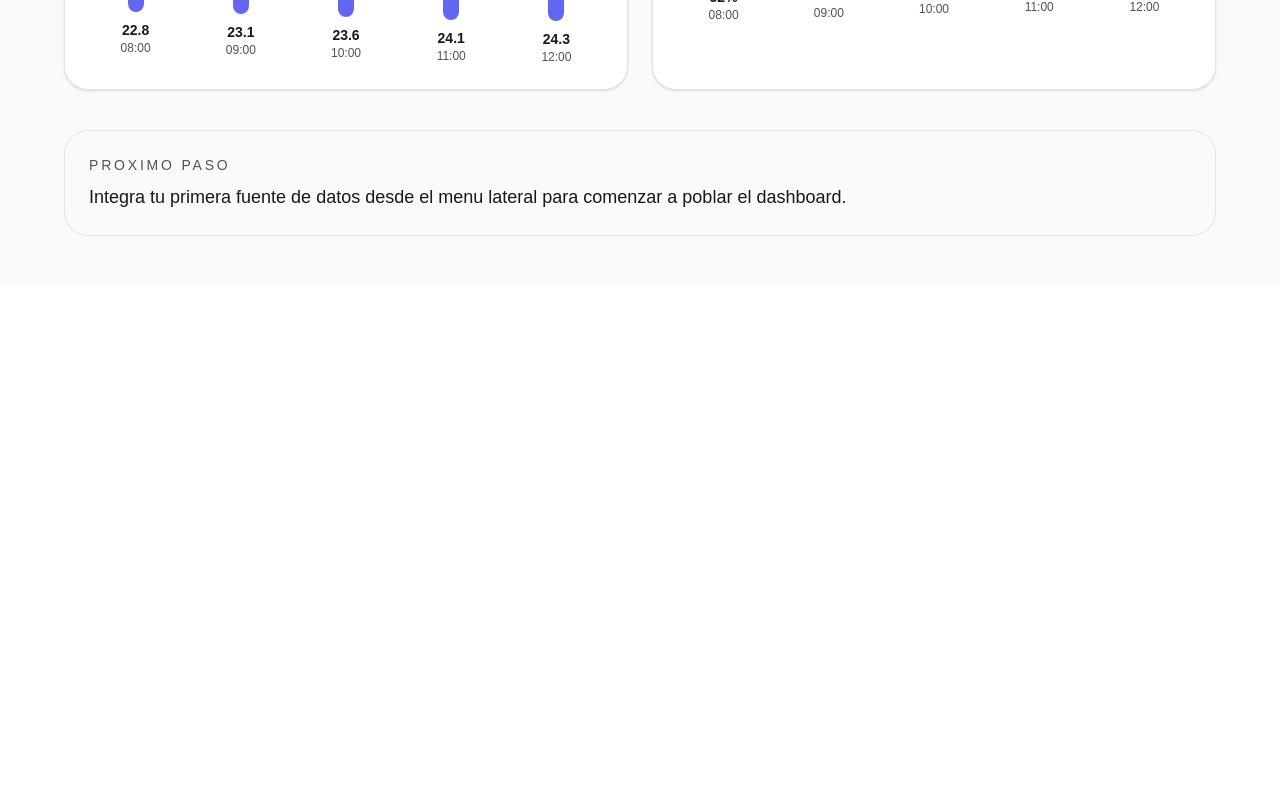
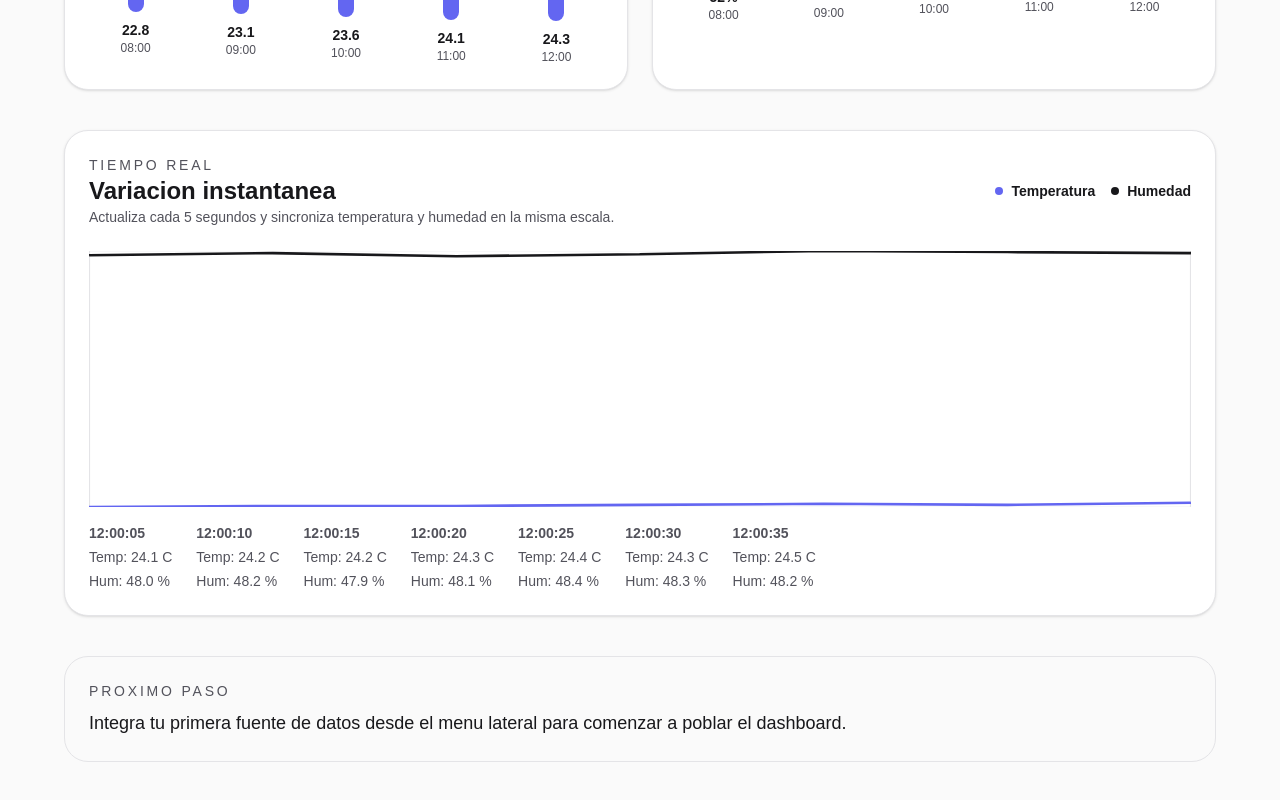
Before and after one commit to jlopezsa/sensor-hub-web, a Next.js app: page /dashboard in a window 1280 px wide. Shown: the part 700-1500 px from the top of the page. Before the commit the page ends 984 px from the top, so only its background shows below. Built offline with nearby package versions, Linux system fonts and the light colour scheme.

Commit message:
ADD: Template for real time graph

```diff
--- a/app/dashboard/page.tsx
+++ b/app/dashboard/page.tsx
@@ -36,6 +36,52 @@ const humiditySeries = [
   { label: "11:00", value: 48 },
   { label: "12:00", value: 48 },
 ];
+
+const realtimeSeries = {
+  temperature: [
+    { time: "12:00:05", value: 24.1 },
+    { time: "12:00:10", value: 24.2 },
+    { time: "12:00:15", value: 24.2 },
+    { time: "12:00:20", value: 24.3 },
+    { time: "12:00:25", value: 24.4 },
+    { time: "12:00:30", value: 24.3 },
+    { time: "12:00:35", value: 24.5 },
+  ],
+  humidity: [
+    { time: "12:00:05", value: 48 },
+    { time: "12:00:10", value: 48.2 },
+    { time: "12:00:15", value: 47.9 },
+    { time: "12:00:20", value: 48.1 },
+    { time: "12:00:25", value: 48.4 },
+    { time: "12:00:30", value: 48.3 },
+    { time: "12:00:35", value: 48.2 },
+  ],
+};
+
+const buildPolyline = (data: { value: number }[], min: number, max: number) => {
+  if (data.length <= 1) return "";
+  return data
+    .map((point, index) => {
+      const x = (index / (data.length - 1)) * 100;
+      const normalized = (point.value - min) / (max - min || 1);
+      const y = 100 - normalized * 100;
+      return `${x},${y}`;
+    })
+    .join(" ");
+};
+
+const allRealtimeValues = [
+  ...realtimeSeries.temperature.map((point) => point.value),
+  ...realtimeSeries.humidity.map((point) => point.value),
+];
+
+const realtimeMin = Math.min(...allRealtimeValues);
+const realtimeMax = Math.max(...allRealtimeValues);
+
+const realtimePolylines = {
+  temperature: buildPolyline(realtimeSeries.temperature, realtimeMin, realtimeMax),
+  humidity: buildPolyline(realtimeSeries.humidity, realtimeMin, realtimeMax),
+};
 
 export default function Dashboard() {
   return (
@@ -181,6 +227,69 @@ export default function Dashboard() {
           </div>
         </section>
 
+        <section
+          className="rounded-3xl border p-6 shadow-sm"
+          style={{ backgroundColor: palette.surface.hex, borderColor: palette.borderSoft.hex }}
+        >
+          <div className="flex flex-wrap items-center justify-between gap-4">
+            <div>
+              <p className="text-sm uppercase tracking-[0.2em]" style={{ color: palette.textSecondary.hex }}>
+                Tiempo real
+              </p>
+              <h3 className="text-2xl font-semibold">Variacion instantanea</h3>
+              <p className="text-sm" style={{ color: palette.textSecondary.hex }}>
+                Actualiza cada 5 segundos y sincroniza temperatura y humedad en la misma escala.
+              </p>
+            </div>
+            <div className="flex gap-4 text-sm font-semibold">
+              <span className="flex items-center gap-2">
+                <span className="inline-block h-2 w-2 rounded-full" style={{ backgroundColor: palette.accentPrimary.hex }} />
+                Temperatura
+              </span>
+              <span className="flex items-center gap-2">
+                <span className="inline-block h-2 w-2 rounded-full" style={{ backgroundColor: palette.actionDark.hex }} />
+                Humedad
+              </span>
+            </div>
+          </div>
+          <div className="mt-6 h-64 w-full">
+            <svg viewBox="0 0 100 100" preserveAspectRatio="none" className="h-full w-full">
+              <defs>
+                <linearGradient id="temp-line" x1="0%" y1="0%" x2="0%" y2="100%">
+                  <stop offset="0%" stopColor={palette.accentPrimary.hex} stopOpacity="0.6" />
+                  <stop offset="100%" stopColor={palette.accentPrimary.hex} stopOpacity="0.1" />
+                </linearGradient>
+                <linearGradient id="hum-line" x1="0%" y1="0%" x2="0%" y2="100%">
+                  <stop offset="0%" stopColor={palette.actionDark.hex} stopOpacity="0.6" />
+                  <stop offset="100%" stopColor={palette.actionDark.hex} stopOpacity="0.1" />
+                </linearGradient>
+              </defs>
+              <rect width="100" height="100" fill="none" stroke={palette.borderSoft.hex} strokeWidth="0.2" />
+              <polyline
+                fill="none"
+                stroke={palette.accentPrimary.hex}
+                strokeWidth="1"
+                points={realtimePolylines.temperature}
+              />
+              <polyline
+                fill="none"
+                stroke={palette.actionDark.hex}
+                strokeWidth="1"
+                points={realtimePolylines.humidity}
+              />
+            </svg>
+          </div>
+          <div className="mt-4 flex flex-wrap gap-6 text-sm" style={{ color: palette.textSecondary.hex }}>
+            {realtimeSeries.temperature.map((point, index) => (
+              <div key={point.time} className="space-y-1">
+                <p className="font-semibold">{point.time}</p>
+                <p>Temp: {point.value.toFixed(1)} C</p>
+                <p>Hum: {realtimeSeries.humidity[index]?.value.toFixed(1)} %</p>
+              </div>
+            ))}
+          </div>
+        </section>
+
         <div className="rounded-3xl border px-6 py-6" style={{ borderColor: palette.borderSoft.hex }}>
           <p className="text-sm uppercase tracking-[0.2em]" style={{ color: palette.textSecondary.hex }}>
             Proximo paso
```
